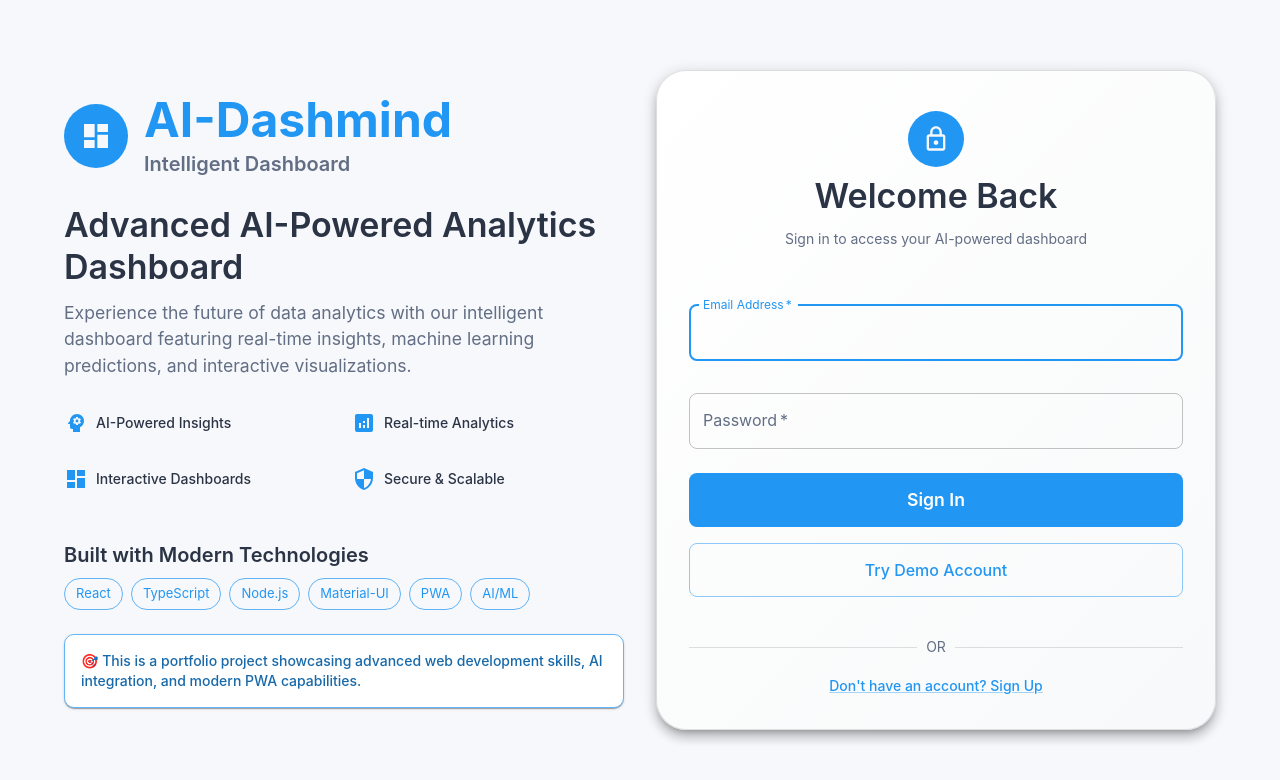
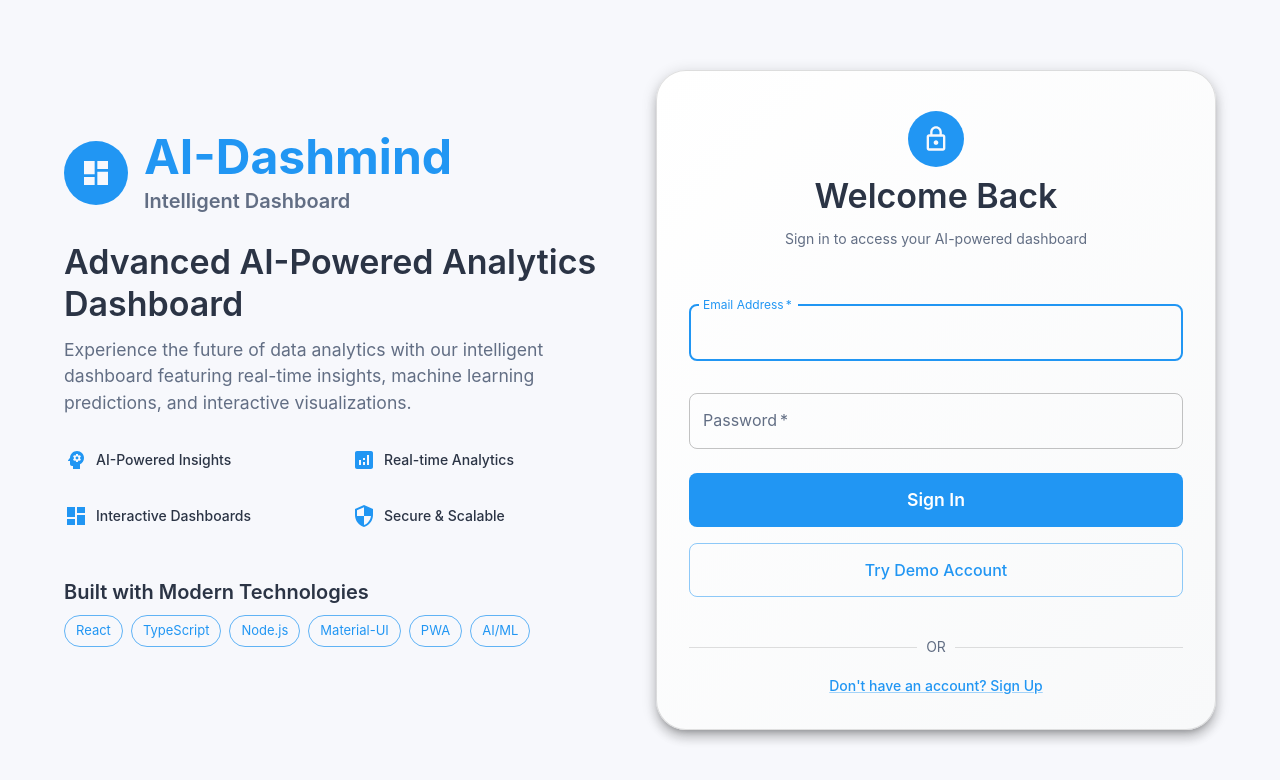
Before and after one commit to Tushar-Jain07/ai-powered-dashboard, a React (Vite) app in the folder frontend/: page /login in a window 1280 px wide. Shown: the top 780 px of the page. Built offline with nearby package versions, Linux system fonts and the light colour scheme.

Commit message:
Remove portfolio project info from login page

```diff
--- a/frontend/src/pages/Login.tsx
+++ b/frontend/src/pages/Login.tsx
@@ -169,14 +169,6 @@ const Login: React.FC = () => {
                   <Chip label="AI/ML" color="primary" variant="outlined" />
                 </Box>
               </Box>
-
-              {/* Portfolio note */}
-              <Paper elevation={1} sx={{ p: 2, bgcolor: 'primary.50', border: `1px solid ${theme.palette.primary.light}` }}>
-                <Typography variant="body2" color="primary.dark" fontWeight="500">
-                  🎯 This is a portfolio project showcasing advanced web development skills,
-                  AI integration, and modern PWA capabilities.
-                </Typography>
-              </Paper>
             </Box>
           </Grid>
 
```
